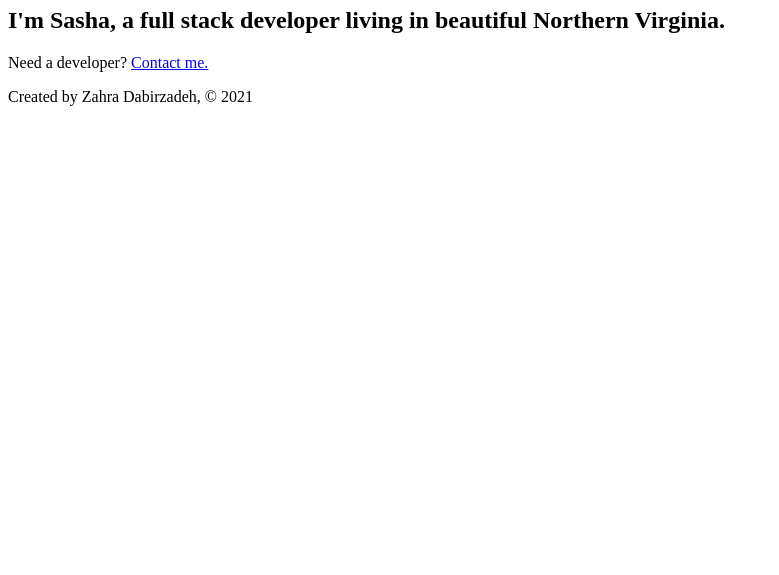
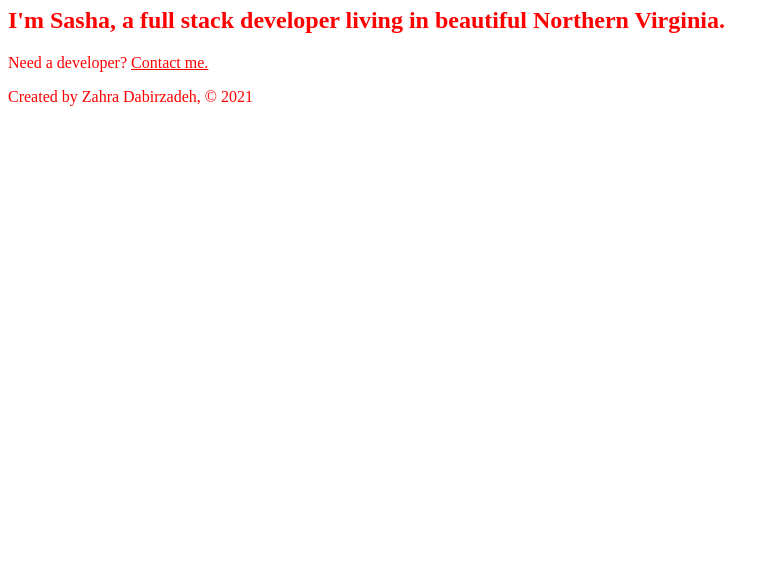
Before and after one commit to grimxreaper/gatsby_project, a Gatsby site: page / in a window 1280 px wide. Shown: the part 225-800 px from the top of the page, without its empty margins (0-779 px from the left). Built offline with nearby package versions, Linux system fonts and the light colour scheme; Gatsby itself is replaced by a stand-in of ours.

Commit message:
added style css sheet

```diff
--- a/src/components/layout.js
+++ b/src/components/layout.js
@@ -1,6 +1,7 @@
 import React from 'react'
 import Header from './header'
 import Footer from './footer'
+import '../styles/index.css'
 
 const Layout = (props) => {
     return (
--- /dev/null
+++ b/src/styles/index.css
@@ -0,0 +1,3 @@
+* {
+    color: red;
+}
```
